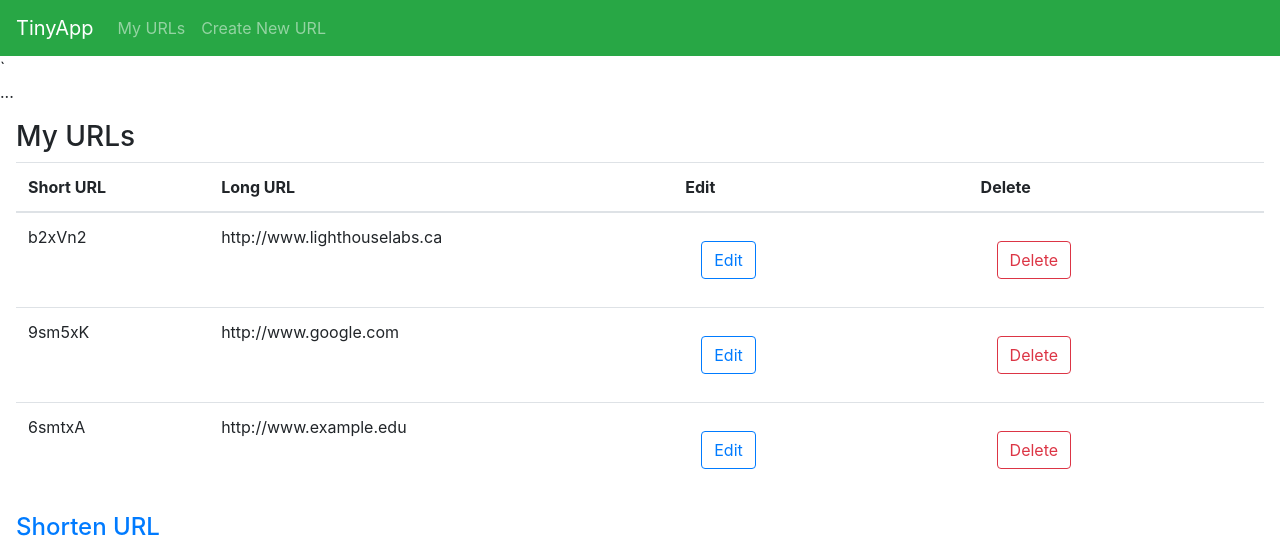
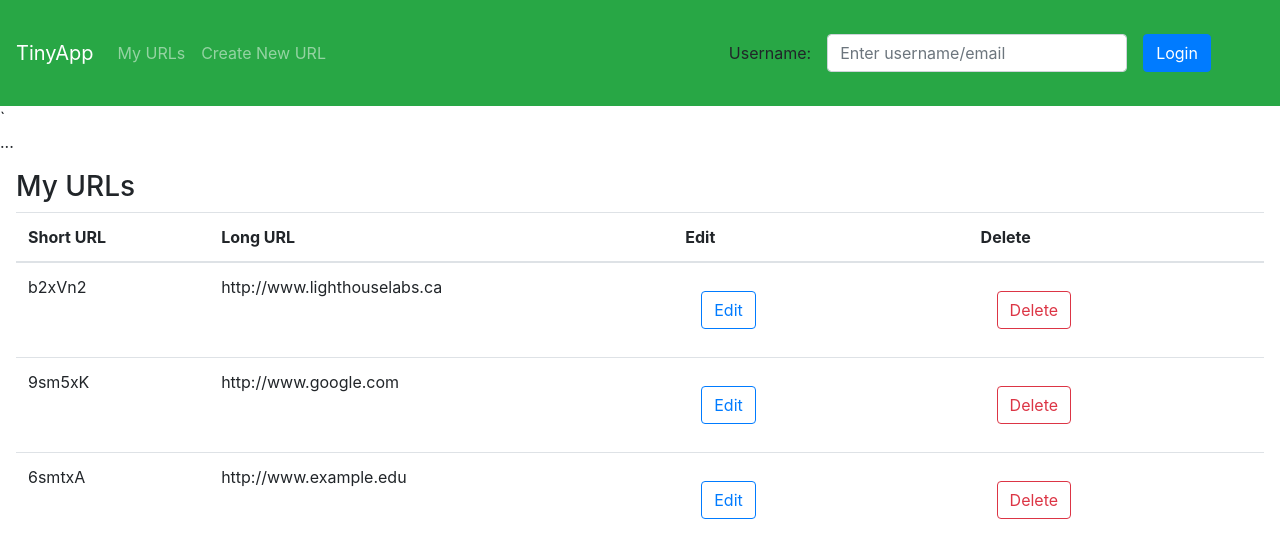
Before and after one commit to Nidz01/tinyapp, a Node server app: page /urls in a window 1280 px wide. Shown: the top 546 px of the page. Run offline with Node 20, Linux system fonts and the light colour scheme; some libraries are stand-ins or nearby versions.

Commit message:
Added login form and route

```diff
--- a/express_server.js
+++ b/express_server.js
@@ -1,5 +1,6 @@
 const express = require("express");
 const app = express();
+const cookieParser = require('cookie-parser')
 const PORT = 8080; // default port 8080
 app.set("view engine", "ejs"); //Setting ejs as the view engine.
 const bodyParser = require("body-parser");
@@ -78,6 +79,11 @@ app.post("/urls/:shortURL/delete", (req, res) => {
 res.redirect('/urls');
 });
 
+app.post("/login", (req, res) => {
+  res.cookie('username', req.body.username);
+  res.redirect('/urls');
+});
+
 app.post("/urls/:id", (req, res) => {
   const id = req.params.id;
   urlDatabase[id] = req.body.longURL;
--- a/package.json
+++ b/package.json
@@ -4,7 +4,7 @@
   "description": "",
   "main": "index.js",
   "scripts": {
-   "start": "./node_modules/.bin/nodemon -L express_server.js",
+    "start": "./node_modules/.bin/nodemon -L express_server.js",
     "test": "echo \"Error: no test specified\" && exit 1"
   },
   "repository": {
@@ -20,6 +20,7 @@
   "homepage": "https://github.com/Nidz01/tinyapp#readme",
   "dependencies": {
     "body-parser": "^1.19.0",
+    "cookie-parser": "^1.4.5",
     "ejs": "^3.1.3",
     "express": "^4.17.1"
   },
--- a/views/partials/_header.ejs
+++ b/views/partials/_header.ejs
@@ -9,6 +9,13 @@
         <a class="nav-item nav-link" href="/urls">My URLs</a>
         <a class="nav-item nav-link" href="/urls/new">Create New URL</a>
       </div>
+      <div class="form-group col-md-4"></div>
+      <div>
+      <form class="form-inline" style="padding:10px" action="/login" method="POST">
+          <label for="username">Username:</label>
+          <input class="form-control" type="text" name="username" style="width: 300px; margin: 1em" placeholder="Enter username/email">
+          <button type="Login" class="btn btn-primary">Login</button>
+      </form>
     </div>
   </nav>
 </header>
```
Also changed, not shown: 1 other file.
